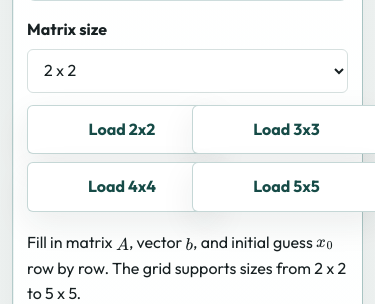
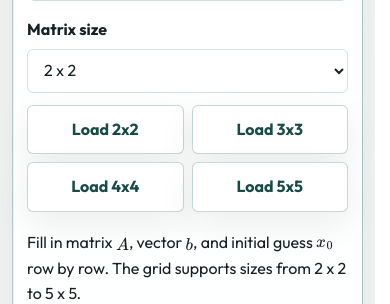
Before and after one commit to BlueBaby8909/numerical-methods-conjugate-gradient, a Flask app: page /conjugate-gradient in a window 390 px wide. Shown: the part 956-1260 px from the top of the page. Run offline with Flask 3, Linux system fonts and the light colour scheme.

Commit message:
Fix mobile example button layout

```diff
--- a/static/css/styles.css
+++ b/static/css/styles.css
@@ -568,6 +568,15 @@ select:focus {
     border-color: rgba(47, 111, 109, 0.44);
 }
 
+.example-button-group {
+    width: 100%;
+}
+
+.calculator .example-button {
+    width: 100%;
+    min-width: 0;
+}
+
 .input-mode-switch {
     display: inline-grid;
     grid-template-columns: repeat(2, minmax(0, 1fr));
```
